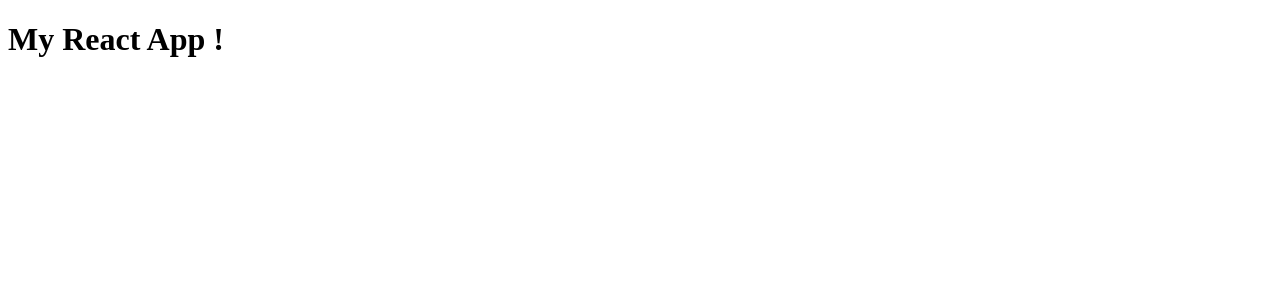
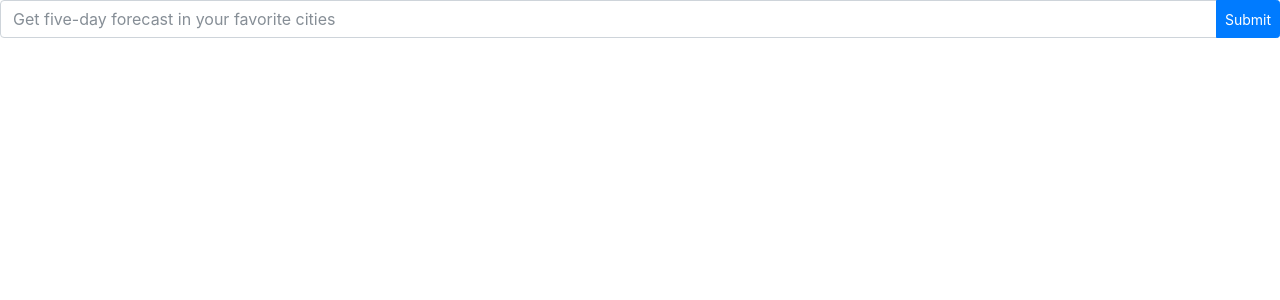
Before and after one commit to acervantest/react-weather-app, a React app: page / in a window 1280 px wide. Shown: the top 300 px of the page. Built offline with nearby package versions, Linux system fonts and the light colour scheme.

Commit message:
Search-Bar Component Implementation

```diff
--- a/src/components/App.js
+++ b/src/components/App.js
@@ -1,10 +1,12 @@
 import React, { Component } from 'react';
+import SearchBar from './SearchBar';
 
 class App extends Component{
+
     render(){
        return (
         <div>
-            <h1>My React App !</h1>
+            <SearchBar />
         </div>
        );
     }
--- /dev/null
+++ b/src/components/SearchBar.js
@@ -0,0 +1,34 @@
+import React, { Component } from 'react';
+
+export default class SearchBar extends Component{
+
+  constructor(props){
+      super(props);
+
+      this.state = {
+        term: ''
+      }
+
+      this.onInputChange = this.onInputChange.bind(this);
+  }
+
+  onInputChange(e){
+      this.setState({ term: event.target.value });
+  }
+
+  render() {
+    return(
+      <form className="input-group">
+        <input
+          placeholder="Get five-day forecast in your favorite cities"
+          className="form-control"
+          value={ this.state.term }
+          onChange={ this.onInputChange }
+          />
+        <span className="input-group-btn">
+          <button type="Submit" className="btn btn-primary btn-sm">Submit</button>
+        </span>
+      </form>
+    );
+  }
+}
--- a/src/index.html
+++ b/src/index.html
@@ -4,7 +4,8 @@
  <meta charset="UTF-8">
  <meta name="viewport" content="width=device-width, initial-scale=1.0">
  <meta http-equiv="X-UA-Compatible" content="ie=edge">
- <title>My React App</title>
+ <title>React Weather App</title>
+ <link rel="stylesheet" href="https://maxcdn.bootstrapcdn.com/bootstrap/4.0.0-beta.2/css/bootstrap.min.css" >
 </head>
 <body>
     <div id="app"></div>
```
